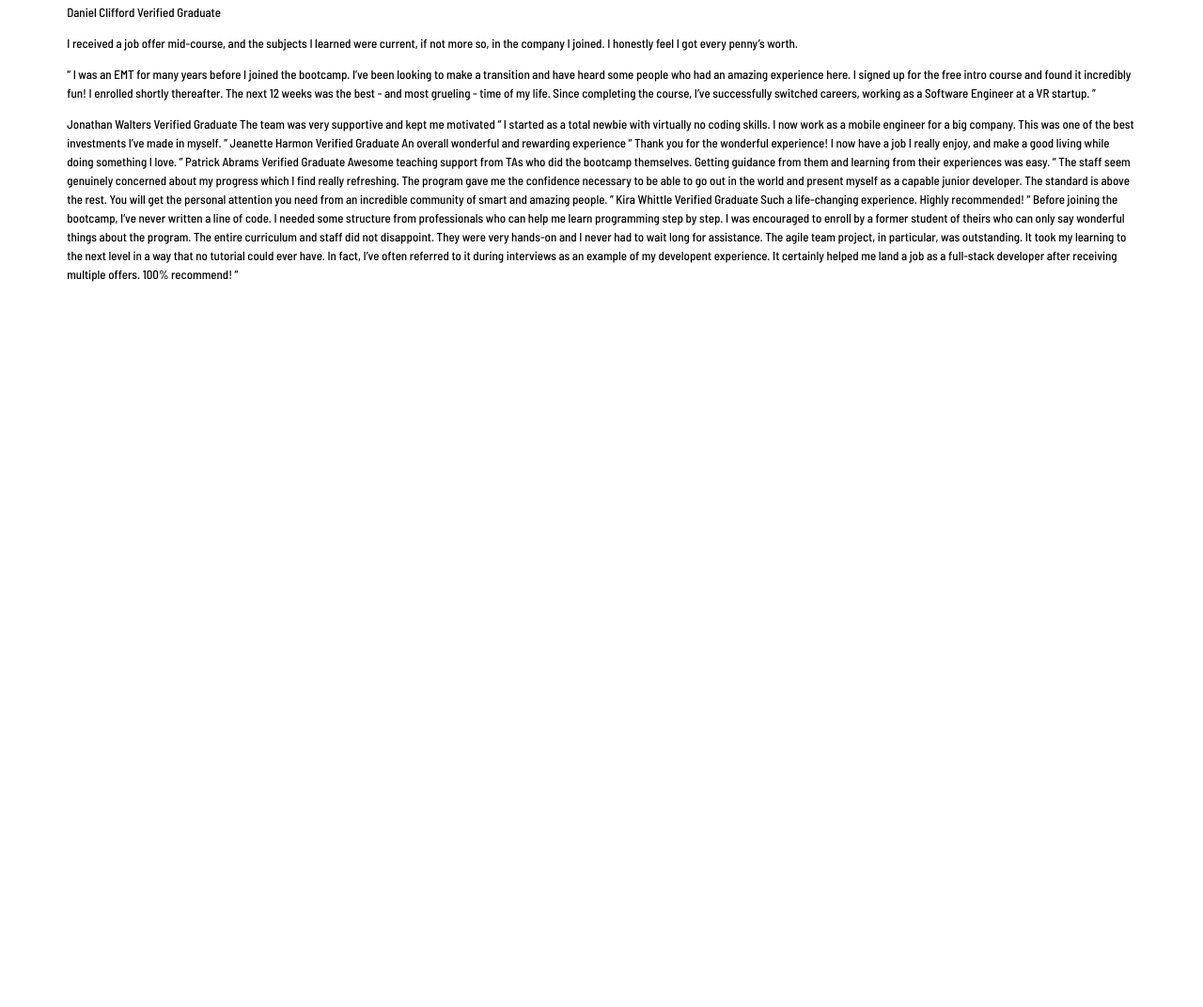
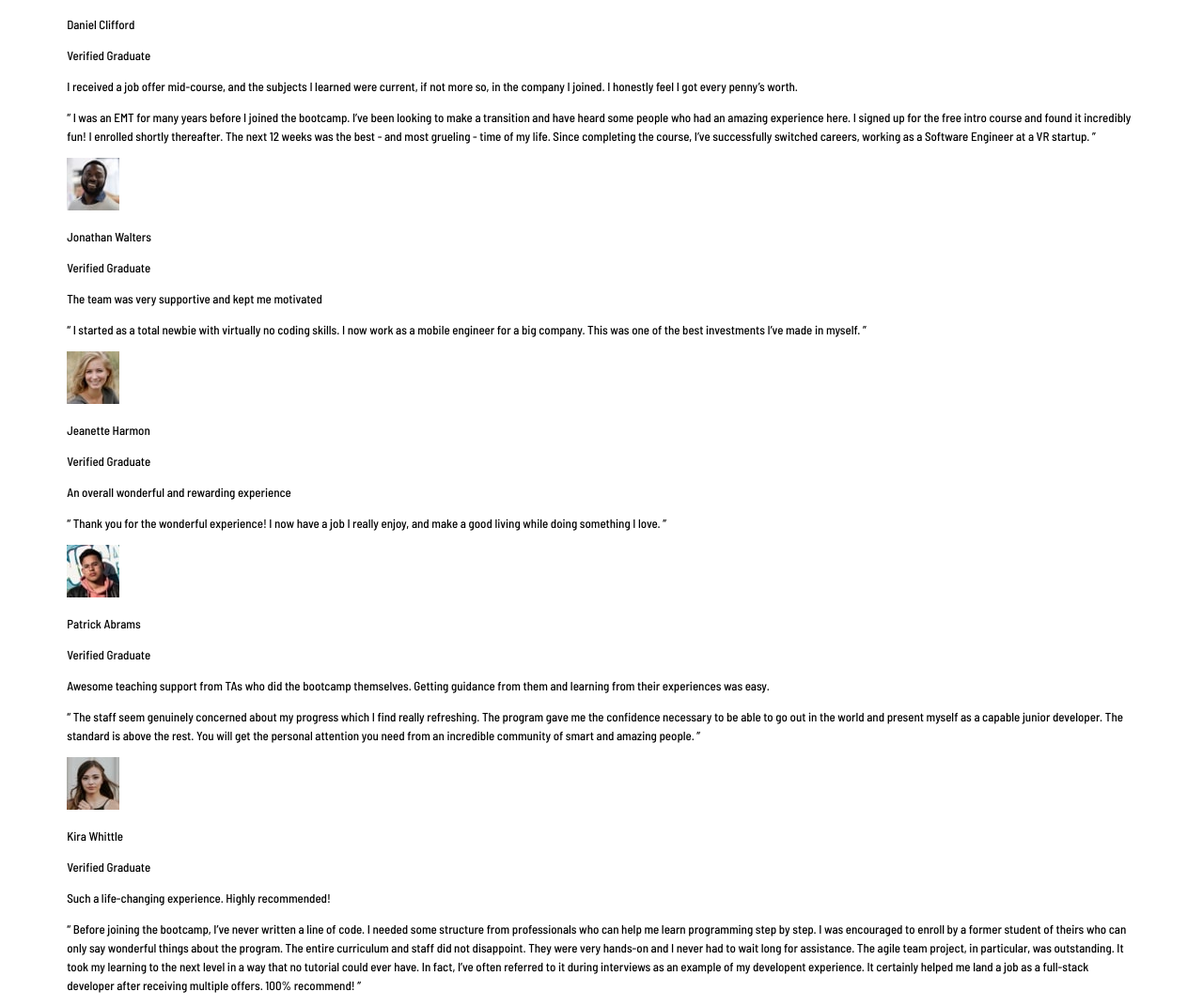
Before and after one commit to alfonso-ramos/testimonials-grid-section, a plain HTML site: page index.html in a window 1280 px wide. Shown: the part 66-1138 px from the top of the page at 94% size. Before the commit the page ends 800 px from the top, so only its background shows below. Drawn offline with Linux system fonts and the light colour scheme.

Commit message:
[ADD] premaquetado el proyecto

```diff
--- a/index.html
+++ b/index.html
@@ -1,17 +1,25 @@
 <!DOCTYPE html>
 <html lang="en">
   <head>
-  <meta charset="UTF-8">
-  <meta name="viewport" content="width=device-width, initial-scale=1.0"> <!-- displays site properly based on user's device -->
+    <meta charset="UTF-8" />
+    <meta name="viewport" content="width=device-width, initial-scale=1.0" />
+    <!-- displays site properly based on user's device -->
 
-  <link rel="icon" type="image/png" sizes="32x32" href="./images/favicon-32x32.png">
-  <link rel="preconnect" href="https://fonts.googleapis.com">
-<link rel="preconnect" href="https://fonts.gstatic.com" crossorigin>
-<link href="https://fonts.googleapis.com/css2?family=Barlow+Semi+Condensed:wght@500;600&display=swap" rel="stylesheet">
-<link rel="stylesheet" href="style/main.css">
+    <link
+      rel="icon"
+      type="image/png"
+      sizes="32x32"
+      href="./images/favicon-32x32.png"
+    />
+    <link rel="preconnect" href="https://fonts.googleapis.com" />
+    <link rel="preconnect" href="https://fonts.gstatic.com" crossorigin />
+    <link
+      href="https://fonts.googleapis.com/css2?family=Barlow+Semi+Condensed:wght@500;600&display=swap"
+      rel="stylesheet"
+    />
+    <link rel="stylesheet" href="style/main.css" />
 
     <title>Frontend Mentor | Testimonals grid-section-main</title>
-
   </head>
   <body>
     <div class="container">
@@ -19,73 +27,128 @@
         <div class="card1">
           <div class="card-profile">
             <div class="card-profile-image">
-            <img src="images/image-daniel.jpg" alt="">
+              <img src="images/image-daniel.jpg" alt="" />
             </div>
             <div class="card-profile-text">
-
-            Daniel Clifford
-            Verified Graduate
+              <p>Daniel Clifford</p>
+              <p>Verified Graduate</p>
             </div>
             <div class="card-text">
               <p>
-              I received a job offer mid-course, and the subjects I learned were current, if not more so,
-              in the company I joined. I honestly feel I got every penny’s worth.
+                I received a job offer mid-course, and the subjects I learned
+                were current, if not more so, in the company I joined. I
+                honestly feel I got every penny’s worth.
               </p>
               <p>
-
-              “ I was an EMT for many years before I joined the bootcamp. I’ve been looking to make a
-              transition and have heard some people who had an amazing experience here. I signed up
-              for the free intro course and found it incredibly fun! I enrolled shortly thereafter.
-              The next 12 weeks was the best - and most grueling - time of my life. Since completing
-              the course, I’ve successfully switched careers, working as a Software Engineer at a VR startup. ”
+                “ I was an EMT for many years before I joined the bootcamp. I’ve
+                been looking to make a transition and have heard some people who
+                had an amazing experience here. I signed up for the free intro
+                course and found it incredibly fun! I enrolled shortly
+                thereafter. The next 12 weeks was the best - and most grueling -
+                time of my life. Since completing the course, I’ve successfully
+                switched careers, working as a Software Engineer at a VR
+                startup. ”
               </p>
-
             </div>
           </div>
         </div>
 
-      Jonathan Walters
-      Verified Graduate
-
-      The team was very supportive and kept me motivated
-
-      “ I started as a total newbie with virtually no coding skills. I now work as a mobile engineer
-      for a big company. This was one of the best investments I’ve made in myself. ”
-
-      Jeanette Harmon
-      Verified Graduate
-
-      An overall wonderful and rewarding experience
-
-      “ Thank you for the wonderful experience! I now have a job I really enjoy, and make a good living
-      while doing something I love. ”
-
-      Patrick Abrams
-      Verified Graduate
-
-      Awesome teaching support from TAs who did the bootcamp themselves. Getting guidance from them and
-      learning from their experiences was easy.
-
-      “ The staff seem genuinely concerned about my progress which I find really refreshing. The program
-      gave me the confidence necessary to be able to go out in the world and present myself as a capable
-      junior developer. The standard is above the rest. You will get the personal attention you need from
-      an incredible community of smart and amazing people. ”
-
-      Kira Whittle
-      Verified Graduate
-
-      Such a life-changing experience. Highly recommended!
-
-      “ Before joining the bootcamp, I’ve never written a line of code. I needed some structure from
-      professionals who can help me learn programming step by step. I was encouraged to enroll by a former
-      student of theirs who can only say wonderful things about the program. The entire curriculum and staff
-      did not disappoint. They were very hands-on and I never had to wait long for assistance. The agile team
-      project, in particular, was outstanding. It took my learning to the next level in a way that no tutorial
-      could ever have. In fact, I’ve often referred to it during interviews as an example of my developent
-      experience. It certainly helped me land a job as a full-stack developer after receiving multiple offers.
-      100% recommend! ”
+        <div class="card2">
+          <div class="card-profile">
+            <div class="card-profile-image">
+              <img src="images/image-jonathan.jpg" alt="" />
+            </div>
+            <div class="card-profile-text">
+              <p>Jonathan Walters</p>
+              <p>Verified Graduate</p>
+            </div>
+            <div class="card-text">
+              <p>The team was very supportive and kept me motivated</p>
+              <p>
+                “ I started as a total newbie with virtually no coding skills. I
+                now work as a mobile engineer for a big company. This was one of
+                the best investments I’ve made in myself. ”
+              </p>
+            </div>
           </div>
         </div>
 
+        <div class="card3">
+          <div class="card-profile">
+            <div class="card-profile-image">
+              <img src="images/image-jeanette.jpg" alt="" />
+            </div>
+            <div class="card-profile-text">
+              <p>Jeanette Harmon</p>
+              <p>Verified Graduate</p>
+            </div>
+            <div class="card-text">
+              <p>An overall wonderful and rewarding experience</p>
+              <p>
+                “ Thank you for the wonderful experience! I now have a job I
+                really enjoy, and make a good living while doing something I
+                love. ”
+              </p>
+            </div>
+          </div>
+        </div>
+
+        <div class="card4">
+          <div class="card-profile">
+            <div class="card-profile-image">
+              <img src="images/image-patrick.jpg" alt="" />
+            </div>
+            <div class="card-profile-text">
+              <p>Patrick Abrams</p>
+              <p>Verified Graduate</p>
+            </div>
+            <div class="card-text">
+              <p>
+                Awesome teaching support from TAs who did the bootcamp
+                themselves. Getting guidance from them and learning from their
+                experiences was easy.
+              </p>
+              <p>
+                “ The staff seem genuinely concerned about my progress which I
+                find really refreshing. The program gave me the confidence
+                necessary to be able to go out in the world and present myself
+                as a capable junior developer. The standard is above the rest.
+                You will get the personal attention you need from an incredible
+                community of smart and amazing people. ”
+              </p>
+            </div>
+          </div>
+        </div>
+
+        <div class="card5">
+          <div class="card-profile">
+            <div class="card-profile-image">
+              <img src="images/image-kira.jpg" alt="" />
+            </div>
+            <div class="card-profile-text">
+              <p>Kira Whittle</p>
+              <p>Verified Graduate</p>
+            </div>
+            <div class="card-text">
+              <p>Such a life-changing experience. Highly recommended!</p>
+              <p>
+                “ Before joining the bootcamp, I’ve never written a line of
+                code. I needed some structure from professionals who can help me
+                learn programming step by step. I was encouraged to enroll by a
+                former student of theirs who can only say wonderful things about
+                the program. The entire curriculum and staff did not disappoint.
+                They were very hands-on and I never had to wait long for
+                assistance. The agile team project, in particular, was
+                outstanding. It took my learning to the next level in a way that
+                no tutorial could ever have. In fact, I’ve often referred to it
+                during interviews as an example of my developent experience. It
+                certainly helped me land a job as a full-stack developer after
+                receiving multiple offers. 100% recommend! ”
+              </p>
+            </div>
+          </div>
+        </div>
+      </div>
+    </div>
   </body>
 </html>
```
Lines whose indentation alone changed are shown as unchanged.
